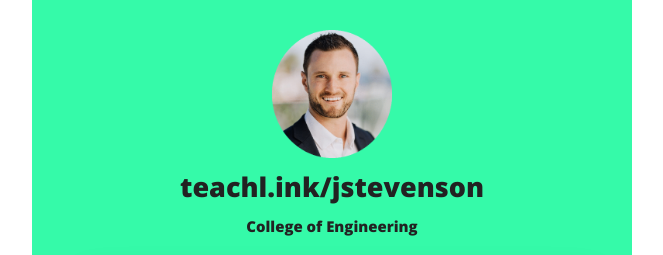
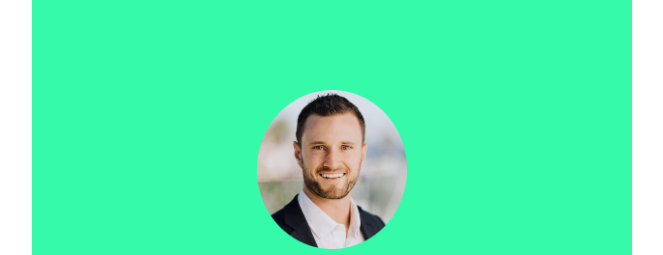
Before and after one commit to adamkpetersen/teachlink, a plain HTML site: page index.html in a window 1280 px wide. Shown: the top 255 px of the page, without its empty margins (308-971 px from the left). Drawn offline with nearby package versions, Linux system fonts and the light colour scheme.

Commit message:
more updates

```diff
--- a/css/skeleton-light.css
+++ b/css/skeleton-light.css
@@ -46,7 +46,7 @@
   width: 100%;
   float: center;
     background-color: #35faa9;
-        padding-top: 5%;
+        padding-top: 15%;
     padding-bottom: 10%;
     z-index: 1;
 }
--- a/index.html
+++ b/index.html
@@ -36,7 +36,7 @@
     <div class="row">
       <div class="column">
         <!-- Your Image Here -->
-        <img src="images/image.gif" srcset="images/image.gif" width="20%">
+        <img src="images/image.gif" srcset="images/image.gif" width="25%">
 
 
           <h2>teachl.ink/jstevenson</h2>
```
